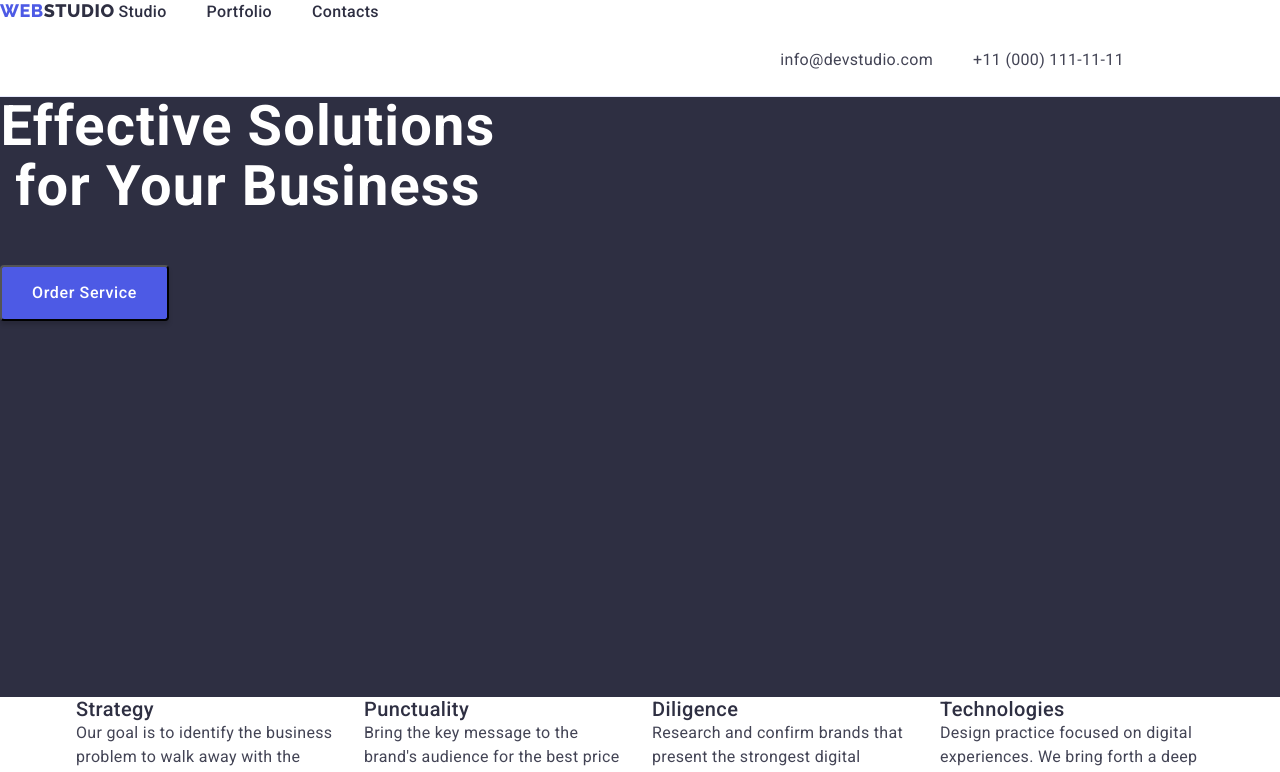
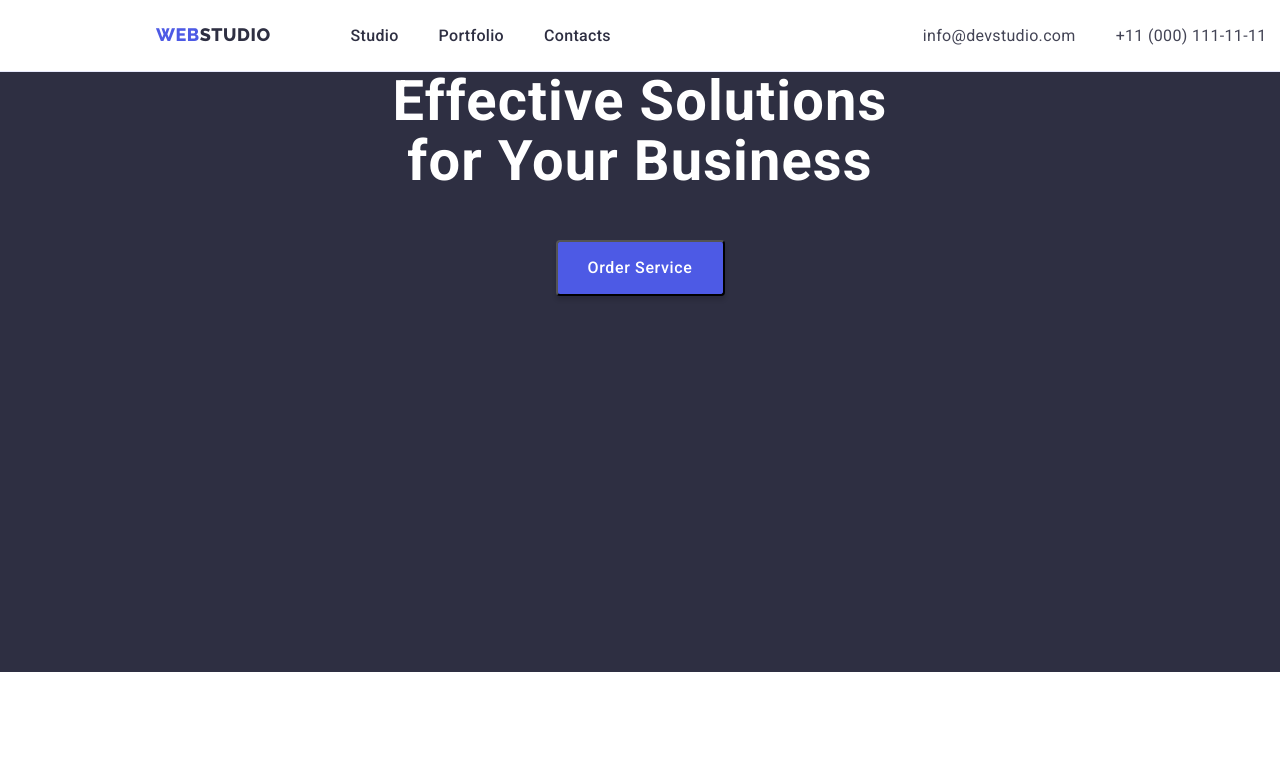
Before and after one commit to Anna4voit/goit-markup-hw-03, a plain HTML site: page index.html in a window 1280 px wide. Shown: the top 772 px of the page. Drawn offline with nearby package versions, Linux system fonts and the light colour scheme.

Commit message:
upgrade3
create header, section 1,2 (partially)

```diff
--- a/css/styles.css
+++ b/css/styles.css
@@ -48,8 +48,15 @@ img {
 /* Header */
 .container {
   max-width: 1440px;
+  height: 72px;
   margin: 0 auto;
   border-bottom: 1px solid var(--cornflower);
+}
+.container nav,
+address {
+  display: inline-flex;
+  margin-left: 156px;
+  margin-top: 24px;
 }
 
 .page-nav link,
@@ -92,6 +99,9 @@ ul {
 .main-spisok li {
   display: flex;
 }
+.main-spisok {
+  padding-left: 76px;
+}
 
 /* Contacts */
 
@@ -101,8 +111,7 @@ ul {
 .main-contacts ul {
   display: flex;
   gap: 40px;
-  justify-content: flex-end;
-  padding: 24px 156px 24px 0;
+  padding-left: 152px;
 }
 
 .contacts a {
@@ -136,10 +145,11 @@ ul {
   line-height: 1.07;
   letter-spacing: 1.12px;
 }
-/* .main-page h1,
-.order-service {
+.main-content .title-one,
+.button {
   display: flex;
-} */
+  justify-content: center;
+}
 
 /* Button order-service */
 .order-service {
@@ -173,6 +183,7 @@ ul {
   gap: 24px;
   flex-direction: row;
   justify-content: center;
+  padding-top: 120px;
 }
 .title-sect-two {
   color: var(--navyblue);
--- a/index.html
+++ b/index.html
@@ -60,8 +60,10 @@
     <main>
       <!-- Main page -->
       <section class="main-content">
-        <div class="main-page">
+        <div class="title-one">
           <h1 class="main-title">Effective Solutions for Your Business</h1>
+        </div>
+        <div class="button">
           <button class="order-service" type="button">Order Service</button>
         </div>
       </section>
```
Also changed, not shown: portfolio.html (+0 -1 lines).
